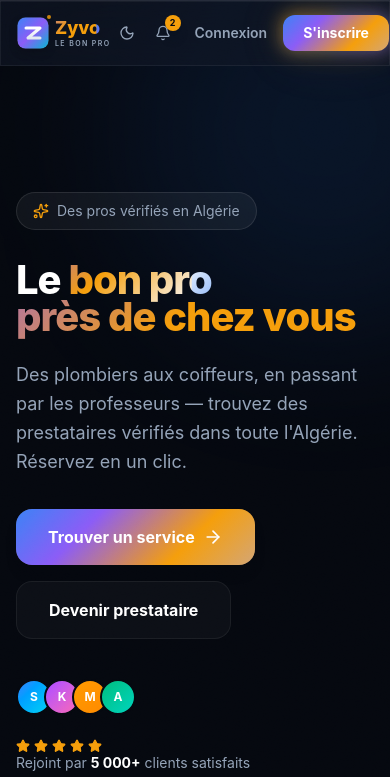
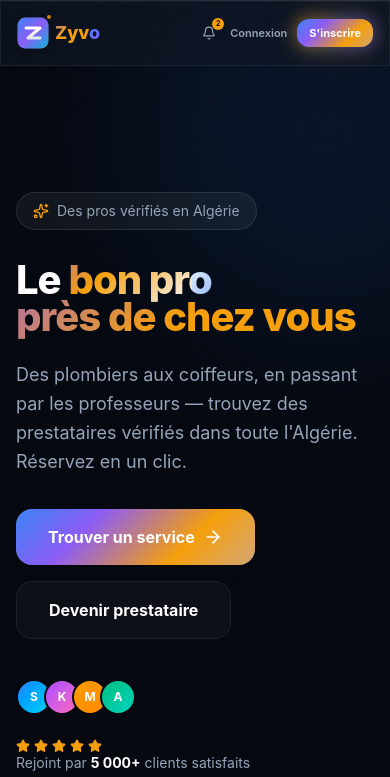
Before and after one commit to karimbzn31/ZYVO-OFFICIEL-, a React (Vite) app: page / in a window 390 px wide. Shown: the top 777 px of the page. Built offline with nearby package versions, Linux system fonts and the light colour scheme.

Commit message:
fix: mobile header overflow - smaller icons, hidden tagline on mobile, compact buttons

```diff
--- a/src/components/Header.jsx
+++ b/src/components/Header.jsx
@@ -34,11 +34,11 @@ function NotificationBell() {
   return (
     <button
       onClick={() => setShowPanel(true)}
-      className="relative p-2 rounded-xl text-zyvo-muted hover:text-white hover:bg-white/5 transition-all"
+      className="relative p-1.5 sm:p-2 rounded-xl text-zyvo-muted hover:text-white hover:bg-white/5 transition-all"
     >
-      <Bell className="w-4 h-4" />
+      <Bell className="w-3.5 h-3.5 sm:w-4 sm:h-4" />
       {unreadCount > 0 && (
-        <span className="absolute -top-0.5 -right-0.5 w-4 h-4 rounded-full bg-zyvo-gold text-[9px] font-bold text-zyvo-dark flex items-center justify-center shadow-lg">
+        <span className="absolute -top-0.5 -right-0.5 w-3 h-3 sm:w-4 sm:h-4 rounded-full bg-zyvo-gold text-[7px] sm:text-[9px] font-bold text-zyvo-dark flex items-center justify-center shadow-lg">
           {unreadCount > 9 ? '9+' : unreadCount}
         </span>
       )}
@@ -80,19 +80,21 @@ export default function Header() {
               ))}
             </nav>
 
-            <div className="flex items-center gap-1 sm:gap-2">
-              <ThemeToggle />
+            <div className="flex items-center gap-0.5 sm:gap-2">
+              <div className="hidden md:block">
+                <ThemeToggle />
+              </div>
               <Link
                 to="/messages"
-                className="hidden sm:flex p-2 rounded-xl text-zyvo-muted hover:text-white hover:bg-white/5 transition-all"
+                className="hidden sm:flex p-1.5 sm:p-2 rounded-xl text-zyvo-muted hover:text-white hover:bg-white/5 transition-all"
               >
-                <MessageCircle className="w-4 h-4" />
+                <MessageCircle className="w-3.5 h-3.5 sm:w-4 sm:h-4" />
               </Link>
               <NotificationBell />
               {user ? (
                 <Link
                   to="/profile"
-                  className="w-8 h-8 rounded-xl gradient-primary flex items-center justify-center text-xs font-bold text-white shadow-lg"
+                  className="w-7 h-7 sm:w-8 sm:h-8 rounded-xl gradient-primary flex items-center justify-center text-[10px] sm:text-xs font-bold text-white shadow-lg"
                 >
                   {user.name.charAt(0)}
                 </Link>
@@ -100,13 +102,13 @@ export default function Header() {
                 <div className="flex items-center gap-1 sm:gap-2">
                   <Link
                     to="/auth"
-                    className="text-sm font-semibold text-zyvo-muted hover:text-white transition-colors px-3 py-2"
+                    className="text-[11px] sm:text-sm font-semibold text-zyvo-muted hover:text-white transition-colors px-1.5 sm:px-3 py-1.5 sm:py-2"
                   >
                     Connexion
                   </Link>
                   <button
                     onClick={() => setShowRoleModal(true)}
-                    className="gradient-brand text-white text-sm font-bold px-5 py-2 rounded-xl gradient-glow-warm hover:scale-105 transition-all duration-300 glow-worm"
+                    className="gradient-brand text-white text-[11px] sm:text-sm font-bold px-3 sm:px-5 py-1.5 sm:py-2 rounded-xl gradient-glow-warm hover:scale-105 transition-all duration-300 glow-worm whitespace-nowrap"
                   >
                     S'inscrire
                   </button>
--- a/src/components/Logo.jsx
+++ b/src/components/Logo.jsx
@@ -51,7 +51,7 @@ export default function Logo({ showText = true, logoSize = 'sm' }) {
       {showText && (
         <div className="flex flex-col leading-none">
           <span className={`${s.text} font-extrabold gradient-text-brand leading-tight`}>Zyvo</span>
-          <span className="text-[7px] sm:text-[8px] font-semibold text-zyvo-muted tracking-[0.2em] uppercase leading-tight">
+          <span className="hidden sm:block text-[7px] sm:text-[8px] font-semibold text-zyvo-muted tracking-[0.2em] uppercase leading-tight">
             Le bon pro
           </span>
         </div>
```
